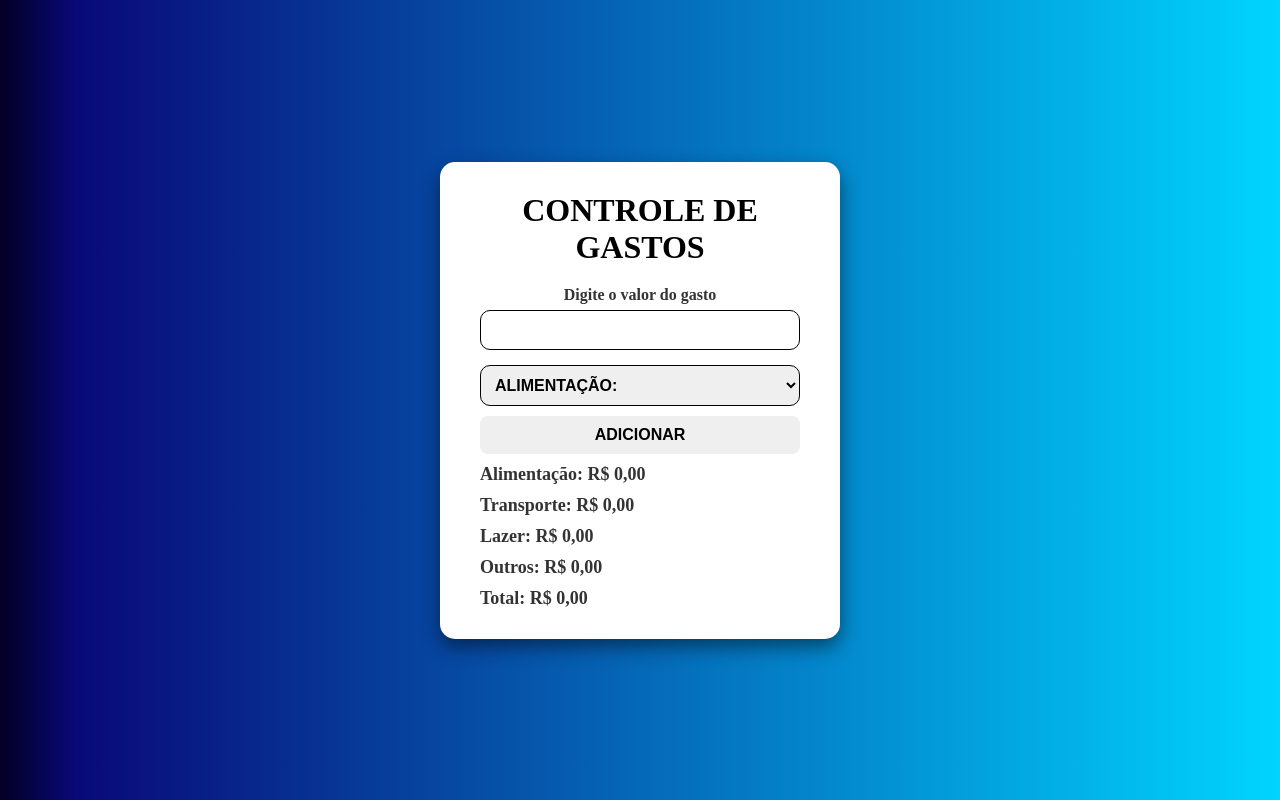
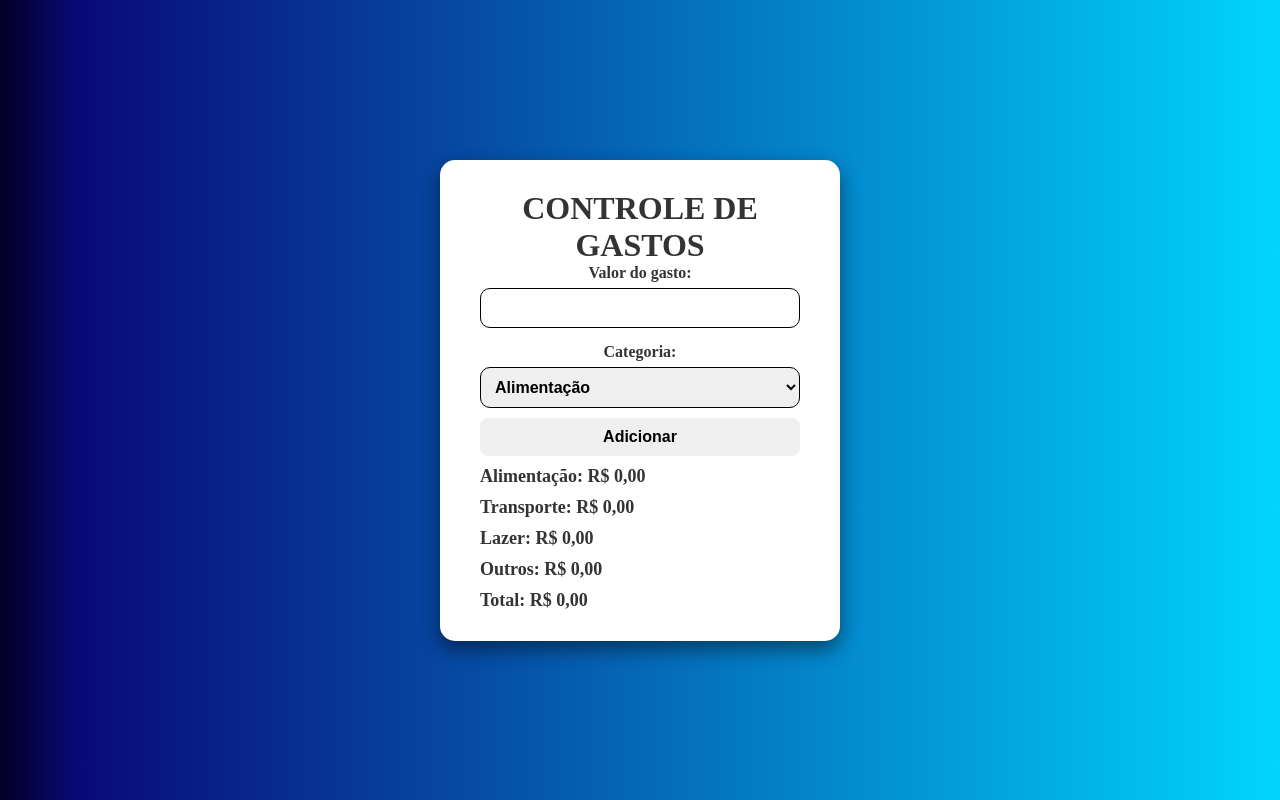
Before and after one commit to MarcoAlberton/Calculadora-de-gastos, a plain HTML site: page index.html in a window 1280 px wide. Drawn offline with Linux system fonts and the light colour scheme.

Commit message:
Alterações no HMTL e Adicionado funcionalides com JS

```diff
--- a/index.html
+++ b/index.html
@@ -1,39 +1,41 @@
 <!DOCTYPE html>
 <html lang="pt-BR">
+
 <head>
     <meta charset="UTF-8">
     <meta name="viewport" content="width=device-width, initial-scale=1.0">
     <title> CONTROLE DE GASTOS </title>
     <link rel="stylesheet" href="style.css">
+    <script src="script.js"></script>
 </head>
 
 
 <body>
-    <main class="container">
+
+    <div class="container">
         <h1> CONTROLE DE GASTOS </h1>
 
-        <form>
-            <label for="valor do gasto"> Digite o valor do gasto </label>
-            <input type="number" id="valor do gasto">
+        <label for="valorGasto">Valor do gasto:</label>
+        <input type="number" id="valorGasto" step="0.01">
 
-            <select id="Categoria">
-                <option> ALIMENTAÇÃO: </option>
-                <option> TRANSPORTE: </option>
-                <option> LAZER:  </option>
-                <option> OUTROS: </option>
-            </select>
-            <button type="button" onclick="adicionarGastos()"> ADICIONAR </button>
-        </form>
+        <label for="categoria">Categoria:</label>
+        <select id="categoria">
+            <option value="Alimentacao">Alimentação</option>
+            <option value="Transporte">Transporte</option>
+            <option value="Lazer">Lazer</option>
+            <option value="Outros">Outros</option>
+        </select>
 
-        <p id="Alimentação"> Alimentação: R$ 0,00 </p>
-        <p id="Transporte"> Transporte: R$ 0,00 </p>
-        <p id="Lazer"> Lazer: R$ 0,00 </p>
-        <p id="Outros"> Outros: R$ 0,00 </p>
-        <p id="Total"> Total: R$ 0,00 </p>
+        <button onclick="adicionarGastos()">Adicionar</button>
 
-<script src="script.js"></script>
+        <p id="Alimentacao">Alimentação: R$ 0,00</p>
+        <p id="Transporte">Transporte: R$ 0,00</p>
+        <p id="Lazer">Lazer: R$ 0,00</p>
+        <p id="Outros">Outros: R$ 0,00</p>
+        <p id="Total">Total: R$ 0,00</p>
+    </div>
 
-    </main>
+
 
 </body>
 
--- a/script.js
+++ b/script.js
@@ -1,3 +1,66 @@
-function adicionarGastos(){
-    console.log("OK")
+const matrizGastos = [
+    ["Alimentacao", 0],
+    ["Transporte", 0],
+    ["Lazer", 0],
+    ["Outros", 0],
+    ["Total", 0],
+];
+
+// === Funções utilitárias ===
+const obterElemento = (id) => document.getElementById(id);
+const valorNegativo = (valor) => valor < 0;
+const somaValor = (total, valor) => total + valor;
+const limparCampos = () => (obterElemento("valorGasto").value = "");
+
+const formatarValor = (valor) =>
+    valor.toLocaleString("pt-BR", { style: "currency", currency: "BRL" });
+
+// === Obter valores do formulário ===
+const obterValorInformado = () => parseFloat(obterElemento("valorGasto").value);
+const obterCategoriaInformada = () => obterElemento("categoria").value;
+
+// === Obter categoria da matriz ===
+const obterCategoria = (matriz, nomeCategoria) =>
+    matriz.find((item) => item[0] === nomeCategoria);
+
+// === Atualizar valores da matriz ===
+const atualizaValorCategoria = (categoria, valor) =>
+    (categoria[1] = somaValor(categoria[1], valor));
+
+const atualizarInterface = () => {
+    matrizGastos.forEach(([nome, valor]) => {
+        const elemento = obterElemento(nome);
+        if (elemento) {
+            elemento.textContent = `${nome}: ${formatarValor(valor)}`;
+        }
+    });
+};
+
+// === Função principal ===
+function adicionarGastos() {
+    const valorInformado = obterValorInformado();
+    const categoriaInformada = obterCategoriaInformada();
+
+    if (isNaN(valorInformado)) {
+        alert("Digite um valor numérico válido.");
+        return;
+    }
+
+    if (valorNegativo(valorInformado)) {
+        alert("Valor inválido. O valor não pode ser negativo.");
+        return;
+    }
+
+    const categoria = obterCategoria(matrizGastos, categoriaInformada);
+    const total = obterCategoria(matrizGastos, "Total");
+
+    if (!categoria) {
+        alert("Categoria não encontrada.");
+        return;
+    }
+
+    atualizaValorCategoria(categoria, valorInformado);
+    atualizaValorCategoria(total, valorInformado);
+    atualizarInterface();
+    limparCampos();
 }
--- a/style.css
+++ b/style.css
@@ -64,7 +64,7 @@ input:focus{
     border-color: #3F5EFB;
 }
 
-#Categoria{
+#categoria{
     padding: 10px;
     margin-bottom: 10px;
     border-radius: 10px;
```
